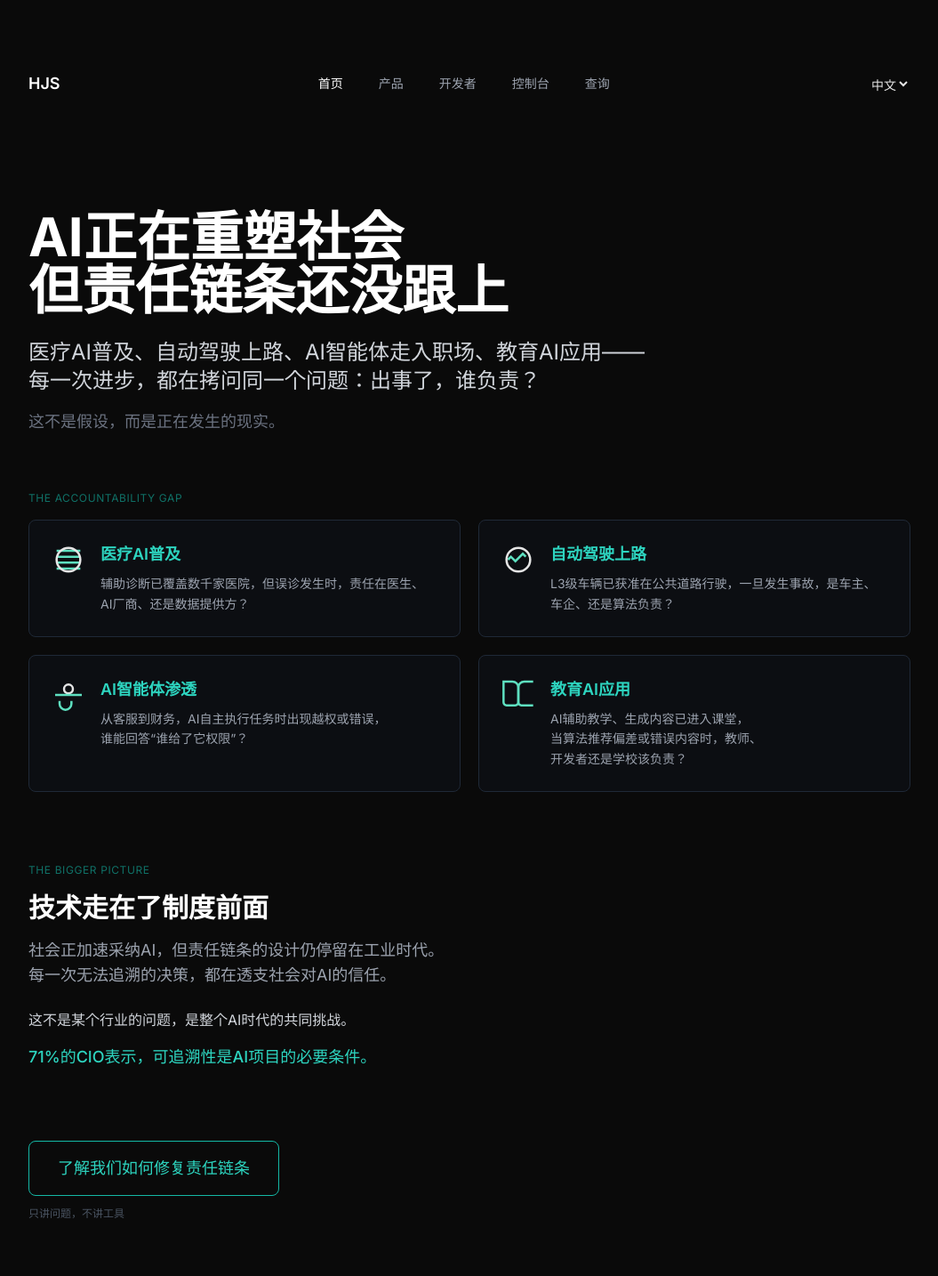
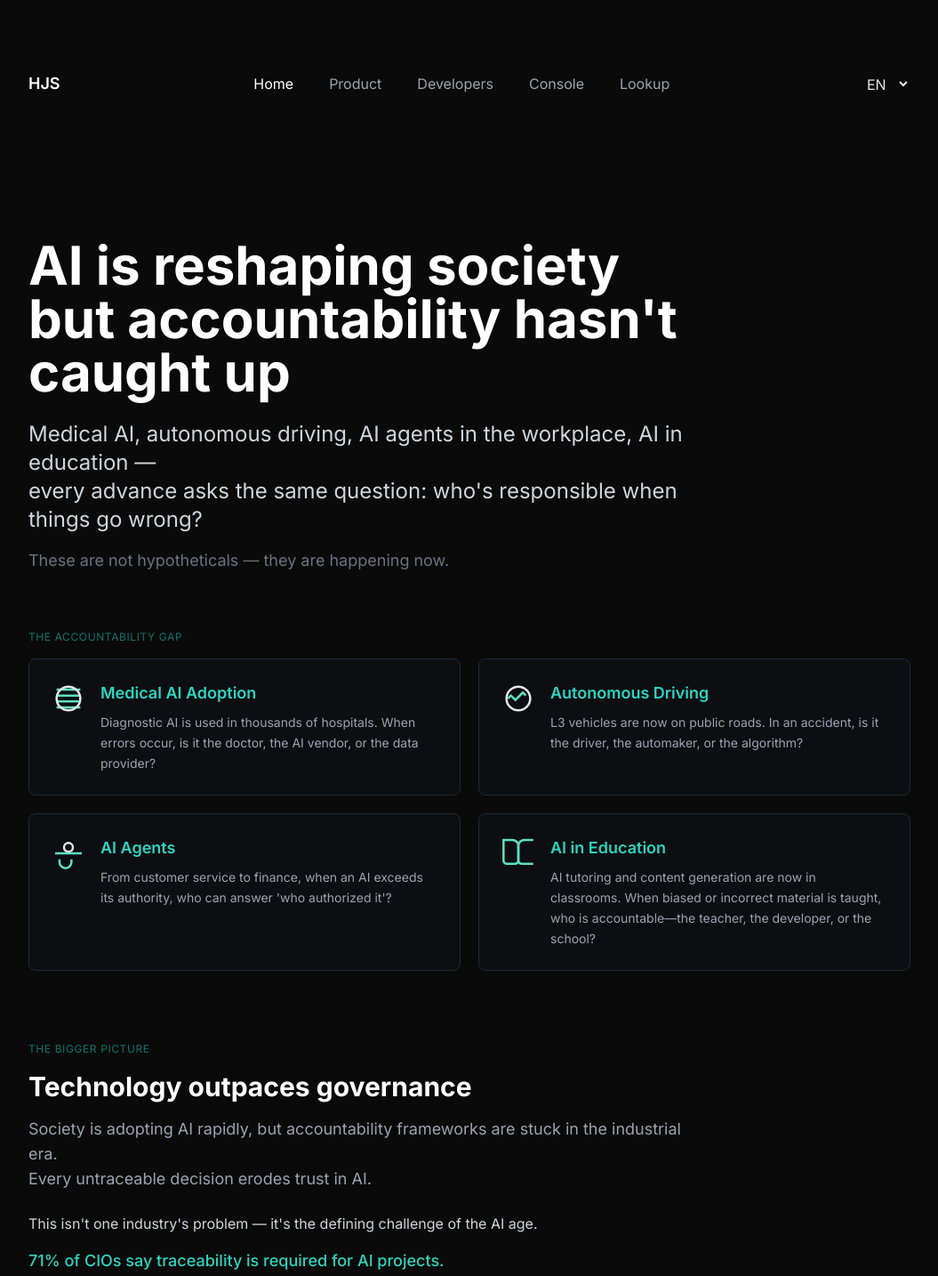
Before and after one commit to schchit/hjs-api, a website: page public/index.html in a window 1280 px wide. Shown: the top 1434 px of the page at 89% size, without its empty margins (112-1167 px from the left). Drawn offline with nearby package versions, Linux system fonts and the light colour scheme.

Commit message:
style: increase navbar font size by 1.2x and spacing by 25%

```diff
--- a/public/index.html
+++ b/public/index.html
@@ -23,35 +23,35 @@
 </head>
 <body class="bg-[#0a0a0a] text-[#e5e5e5] antialiased">
     <div class="max-w-5xl mx-auto px-4 pt-20 pb-12">
-        <!-- 导航 - 与标题间距增大一倍 (mb-16 → mb-32) -->
-        <div class="flex justify-between items-center mb-32 text-sm">
+        <!-- 导航 - 字号调大1.2倍 (text-sm → text-base)，与标题间距增加25% (mb-32 → mb-40) -->
+        <div class="flex justify-between items-center mb-40 text-base">  <!-- 这里修改 -->
             <div class="text-white font-semibold text-lg">HJS</div>
             <div class="flex gap-8 md:gap-10 text-gray-400">
-                <a href="/" class="text-white hover:text-teal-400 transition" data-i18n="nav_home">首页</a>
-                <a href="/product.html" class="hover:text-teal-400 transition" data-i18n="nav_product">产品</a>
-                <a href="/developers.html" class="hover:text-teal-400 transition" data-i18n="nav_developers">开发者</a>
-                <a href="/console.html" class="hover:text-teal-400 transition" data-i18n="nav_console">控制台</a>
-                <a href="/lookup.html" class="hover:text-teal-400 transition" data-i18n="nav_lookup">查询</a>
+                <a href="/" class="text-white hover:text-teal-400 transition" data-i18n="nav_home">Home</a>
+                <a href="/product.html" class="hover:text-teal-400 transition" data-i18n="nav_product">Product</a>
+                <a href="/developers.html" class="hover:text-teal-400 transition" data-i18n="nav_developers">Developers</a>
+                <a href="/console.html" class="hover:text-teal-400 transition" data-i18n="nav_console">Console</a>
+                <a href="/lookup.html" class="hover:text-teal-400 transition" data-i18n="nav_lookup">Lookup</a>
             </div>
             <select onchange="switchLang(this.value)">
-                <option value="en">EN</option>
-                <option value="zh" selected>中文</option>
+                <option value="en" selected>EN</option>
+                <option value="zh">中文</option>
             </select>
         </div>
 
-        <!-- 核心标题区域 - 标题与下方内容间距保持原样 (mb-16) -->
+        <!-- 核心标题区域 - 保持原样 -->
         <div class="mb-16">
             <h1 class="text-5xl md:text-6xl font-bold text-white leading-tight max-w-4xl" data-i18n="headline">
-                AI正在重塑社会<br>但责任链条还没跟上
+                AI is reshaping society<br>but accountability hasn't caught up
             </h1>
 
             <p class="text-xl md:text-2xl text-gray-300 max-w-3xl mt-6 leading-relaxed" data-i18n="subhead">
-                医疗AI普及、自动驾驶上路、AI智能体走入职场、教育AI应用——<br>
-                每一次进步，都在拷问同一个问题：出事了，谁负责？
+                Medical AI, autonomous driving, AI agents in the workplace, AI in education —<br>
+                every advance asks the same question: who's responsible when things go wrong?
             </p>
 
             <p class="text-base md:text-lg text-gray-500 mt-4" data-i18n="subfoot">
-                这不是假设，而是正在发生的现实。
+                These are not hypotheticals — they are happening now.
             </p>
         </div>
 
@@ -69,8 +69,8 @@
                             <circle cx="12" cy="12" r="8" stroke="currentColor" fill="none"/>
                         </svg>
                         <div>
-                            <h3 class="text-lg font-semibold text-teal-400 mb-2" data-i18n="pain1_title">医疗AI普及</h3>
-                            <p class="text-gray-400 text-sm leading-relaxed card-text" data-i18n="pain1_desc">辅助诊断已覆盖数千家医院，但误诊发生时，责任在医生、AI厂商、还是数据提供方？</p>
+                            <h3 class="text-lg font-semibold text-teal-400 mb-2" data-i18n="pain1_title">Medical AI Adoption</h3>
+                            <p class="text-gray-400 text-sm leading-relaxed card-text" data-i18n="pain1_desc">Diagnostic AI is used in thousands of hospitals. When errors occur, is it the doctor, the AI vendor, or the data provider?</p>
                         </div>
                     </div>
                 </div>
@@ -83,8 +83,8 @@
                             <circle cx="12" cy="12" r="8" stroke="currentColor" fill="none"/>
                         </svg>
                         <div>
-                            <h3 class="text-lg font-semibold text-teal-400 mb-2" data-i18n="pain2_title">自动驾驶上路</h3>
-                            <p class="text-gray-400 text-sm leading-relaxed card-text" data-i18n="pain2_desc">L3级车辆已获准在公共道路行驶，一旦发生事故，是车主、车企、还是算法负责？</p>
+                            <h3 class="text-lg font-semibold text-teal-400 mb-2" data-i18n="pain2_title">Autonomous Driving</h3>
+                            <p class="text-gray-400 text-sm leading-relaxed card-text" data-i18n="pain2_desc">L3 vehicles are now on public roads. In an accident, is it the driver, the automaker, or the algorithm?</p>
                         </div>
                     </div>
                 </div>
@@ -98,8 +98,8 @@
                             <path d="M3 12h18" />
                         </svg>
                         <div>
-                            <h3 class="text-lg font-semibold text-teal-400 mb-2" data-i18n="pain3_title">AI智能体渗透</h3>
-                            <p class="text-gray-400 text-sm leading-relaxed card-text" data-i18n="pain3_desc">从客服到财务，AI自主执行任务时出现越权或错误，谁能回答“谁给了它权限”？</p>
+                            <h3 class="text-lg font-semibold text-teal-400 mb-2" data-i18n="pain3_title">AI Agents</h3>
+                            <p class="text-gray-400 text-sm leading-relaxed card-text" data-i18n="pain3_desc">From customer service to finance, when an AI exceeds its authority, who can answer 'who authorized it'?</p>
                         </div>
                     </div>
                 </div>
@@ -112,8 +112,8 @@
                             <path d="M22 3h-6a4 4 0 0 0-4 4v10a2 2 0 0 0 2 2h8" />
                         </svg>
                         <div>
-                            <h3 class="text-lg font-semibold text-teal-400 mb-2" data-i18n="pain4_title">教育AI应用</h3>
-                            <p class="text-gray-400 text-sm leading-relaxed card-text" data-i18n="pain4_desc">AI辅助教学、生成内容已进入课堂，当算法推荐偏差或错误内容时，教师、开发者还是学校该负责？</p>
+                            <h3 class="text-lg font-semibold text-teal-400 mb-2" data-i18n="pain4_title">AI in Education</h3>
+                            <p class="text-gray-400 text-sm leading-relaxed card-text" data-i18n="pain4_desc">AI tutoring and content generation are now in classrooms. When biased or incorrect material is taught, who is accountable—the teacher, the developer, or the school?</p>
                         </div>
                     </div>
                 </div>
@@ -123,16 +123,16 @@
         <!-- 核心痛点区域 -->
         <div class="max-w-3xl mb-20">
             <p class="text-xs text-teal-500/60 uppercase tracking-wider mb-4">THE BIGGER PICTURE</p>
-            <h2 class="text-2xl md:text-3xl font-bold text-white mb-4" data-i18n="core_title">技术走在了制度前面</h2>
+            <h2 class="text-2xl md:text-3xl font-bold text-white mb-4" data-i18n="core_title">Technology outpaces governance</h2>
             <p class="text-gray-400 text-base md:text-lg leading-relaxed mb-6" data-i18n="core_desc">
-                社会正加速采纳AI，但责任链条的设计仍停留在工业时代。<br>
-                每一次无法追溯的决策，都在透支社会对AI的信任。
+                Society is adopting AI rapidly, but accountability frameworks are stuck in the industrial era.<br>
+                Every untraceable decision erodes trust in AI.
             </p>
             <p class="text-gray-300 text-sm md:text-base mb-4" data-i18n="core_footer">
-                这不是某个行业的问题，是整个AI时代的共同挑战。
+                This isn't one industry's problem — it's the defining challenge of the AI age.
             </p>
             <p class="text-base md:text-lg text-teal-400 font-medium" data-i18n="core_stat">
-                71%的CIO表示，可追溯性是AI项目的必要条件。
+                71% of CIOs say traceability is required for AI projects.
             </p>
         </div>
 
@@ -143,18 +143,18 @@
                       rounded-lg hover:bg-teal-500/10 transition-all duration-300
                       text-base md:text-lg font-medium"
                data-i18n="cta">
-                了解我们如何修复责任链条
+                See how we fix the chain
             </a>
-            <p class="text-xs text-gray-600 mt-3" data-i18n="cta_note">只讲问题，不讲工具</p>
+            <p class="text-xs text-gray-600 mt-3" data-i18n="cta_note">Problem-focused, not tool-focused</p>
         </div>
 
         <!-- 底部 -->
         <div class="text-center text-xs text-gray-600 pt-12 border-t border-gray-800">
             <a href="https://github.com/schchit/hjs-api" class="hover:text-gray-400 mx-3 py-2 inline-block" data-i18n="footer_github">GitHub</a>
             <span class="text-gray-700">·</span>
-            <a href="/spec/README.md" class="hover:text-gray-400 mx-3 py-2 inline-block" data-i18n="footer_spec">协议</a>
+            <a href="/spec/README.md" class="hover:text-gray-400 mx-3 py-2 inline-block" data-i18n="footer_spec">Spec</a>
             <span class="text-gray-700">·</span>
-            <a href="/cases.html" class="hover:text-gray-400 mx-3 py-2 inline-block" data-i18n="footer_cases">案例</a>
+            <a href="/cases.html" class="hover:text-gray-400 mx-3 py-2 inline-block" data-i18n="footer_cases">Cases</a>
         </div>
     </div>
 
@@ -237,7 +237,7 @@
 
         (function() {
             const urlParams = new URLSearchParams(window.location.search);
-            const lang = urlParams.get('lang') || 'zh';
+            const lang = urlParams.get('lang') || 'en';
             switchLang(lang);
             const select = document.querySelector('select');
             if (select) select.value = lang;
```
